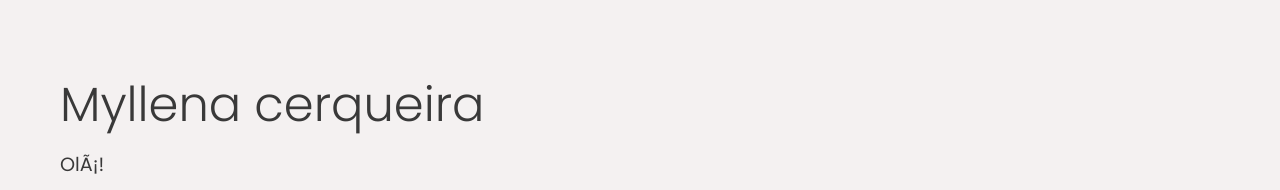
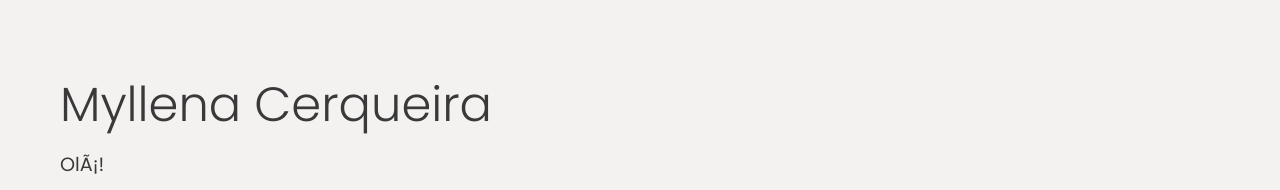
Before and after one commit to MyllenaCerq/portfolio-pessoal, a plain HTML site: page index.html in a window 1280 px wide. Shown: the part 168-358 px from the top of the page. Drawn offline with Linux system fonts and the light colour scheme.

Commit message:
alteração no title do arquivo

```diff
--- a/index.html
+++ b/index.html
@@ -1,6 +1,6 @@
 <html lang="pt-br"
     <meta charset="utf-8" />
-    <title>Myllena cerqueira</title>
+    <title>Myllena Cerqueira</title>
     <link rel="stylesheet" href="style.css" />
     <meta name="viewport" content="width=device-width, initial-scale=1">
 
@@ -15,7 +15,7 @@
 
     <section class="main">
       <div class="main-text">
-        <h1>Myllena cerqueira</h1>
+        <h1>Myllena Cerqueira</h1>
         <p>Olá!</p>
         <br/>
         <p>Sou uma dev frontend que ama estar online no mundo tecnológico. Trabalho com JavaScript, CSS e HTML e adoro aprender coisas novas. Busco aprimorar minhas habilidades através de soluções criativas e funcionais. Conte comigo para contribuir no seu projeto. </p>
```
